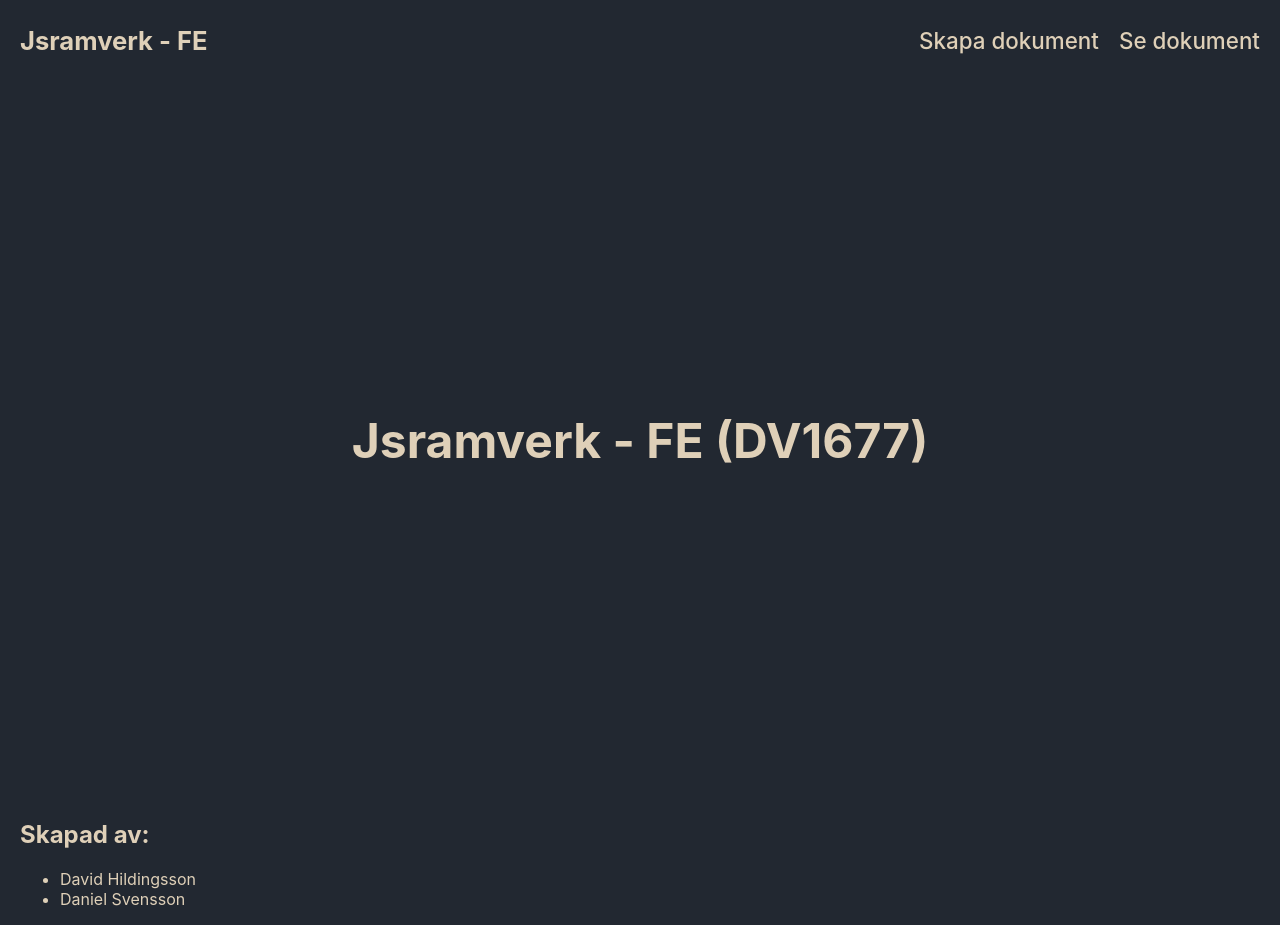
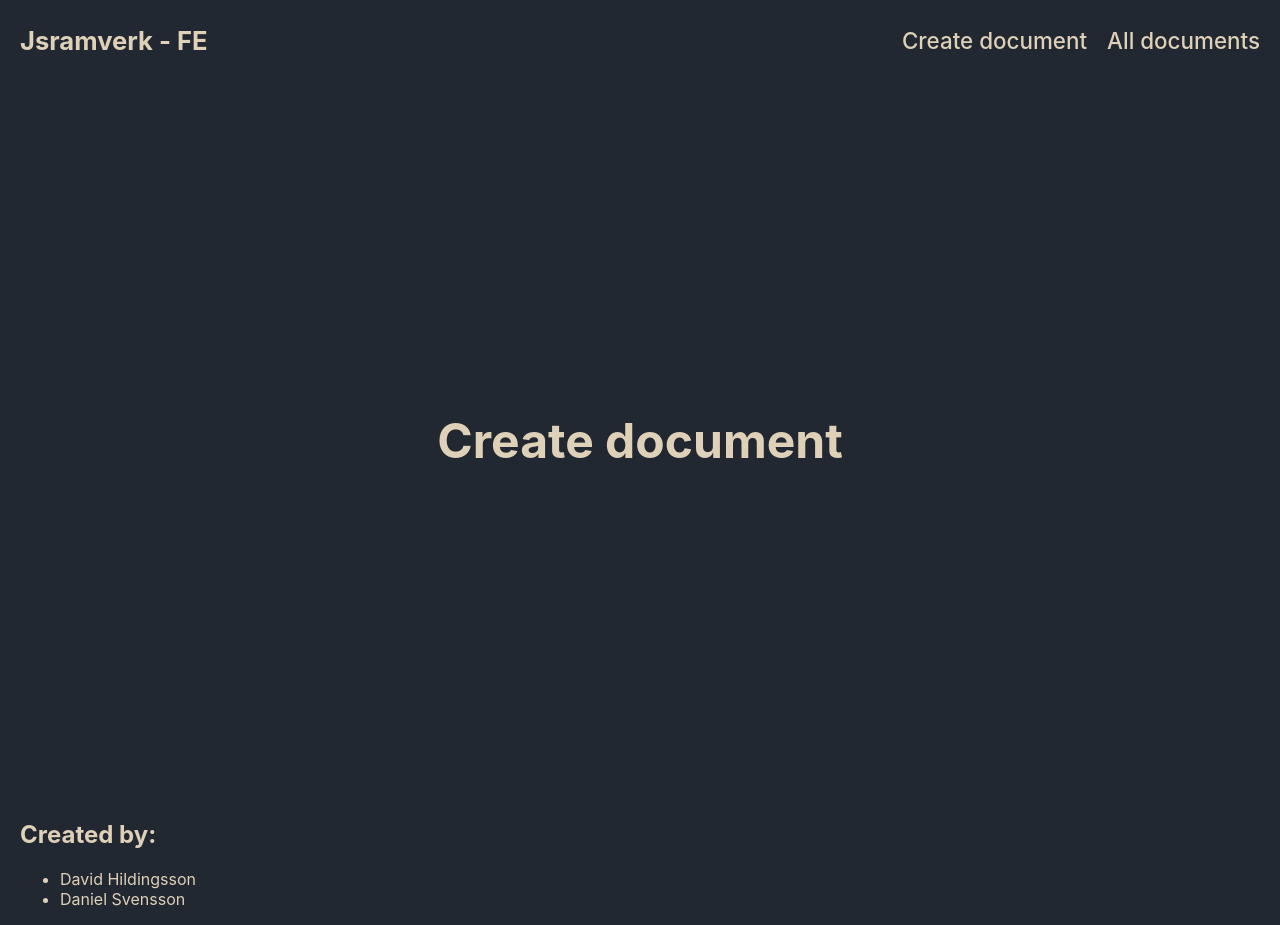
Before and after one commit to hildingen/jsramverk-fe, a React (Create React App) app: page /create-document in a window 1280 px wide. Built offline with nearby package versions, Linux system fonts and the light colour scheme.

Commit message:
feat: add react-router and dummy pages

```diff
--- a/package.json
+++ b/package.json
@@ -9,6 +9,7 @@
     "@testing-library/user-event": "^13.5.0",
     "react": "^19.1.1",
     "react-dom": "^19.1.1",
+    "react-router-dom": "^7.9.1",
     "react-scripts": "5.0.1",
     "web-vitals": "^2.1.4"
   },
--- a/src/App.js
+++ b/src/App.js
@@ -1,10 +1,21 @@
+import { BrowserRouter, Routes, Route } from 'react-router-dom';
 import './styles/App.css';
+import Home from './components/pages/Home';
+import ViewDocuments from './components/pages/View-Documents';
+import CreateDocuments from './components/pages/Create-document';
+
 
 function App() {
   return (
-    <div className="App">
-        <h1>Jsramverk - FE (DV1677)</h1>
-    </div>
+    <BrowserRouter>
+
+      <Routes>
+        <Route path="/" element={<Home />} />
+        <Route path="/create-document" element={<CreateDocuments />} />
+        <Route path="/view-documents" element={<ViewDocuments />} />
+      </Routes>
+
+    </BrowserRouter>
   );
 }
 
--- a/src/components/navigation/Footer.jsx
+++ b/src/components/navigation/Footer.jsx
@@ -3,7 +3,7 @@ import React from 'react'
 export default function Footer() {
   return (
     <div>
-      <h2>Skapad av:</h2>
+      <h2>Created by:</h2>
       <ul>
         <li>David Hildingsson</li>
         <li>Daniel Svensson</li>
--- a/src/components/navigation/Navbar.jsx
+++ b/src/components/navigation/Navbar.jsx
@@ -9,12 +9,12 @@ export default function Navbar() {
         </a>
 
         <div class="nav-links">
-            <a href="/skapa-dokument">
-                Skapa dokument
+            <a href="/create-document">
+                Create document
             </a>
 
-            <a href="/se-dokument">
-                Se dokument
+            <a href="/view-documents">
+                All documents
             </a>
         </div>
 
--- /dev/null
+++ b/src/components/pages/Create-document.jsx
@@ -0,0 +1,10 @@
+import React from 'react'
+import '../../styles/Home.css'
+
+export default function CreateDocuments() {
+  return (
+    <div className="App">
+        <h1>Create document</h1>
+    </div>
+  )
+}
--- /dev/null
+++ b/src/components/pages/Home.jsx
@@ -0,0 +1,10 @@
+import React from 'react'
+import '../../styles/Home.css'
+
+export default function Home() {
+  return (
+    <div className="App">
+        <h1>Jsramverk - FE (DV1677)</h1>
+    </div>
+  )
+}
--- /dev/null
+++ b/src/components/pages/View-Documents.jsx
@@ -0,0 +1,10 @@
+import React from 'react'
+import '../../styles/Home.css'
+
+export default function ViewDocuments() {
+  return (
+    <div className="App">
+        <h1>Jsramverk - FE (DV1677)</h1>
+    </div>
+  )
+}
--- /dev/null
+++ b/src/styles/Home.css
@@ -0,0 +1,11 @@
+.App {
+    min-height: calc(100vh - 80px);
+    display: flex;
+    justify-content: center;
+    align-items: center;
+}
+
+.App h1 {
+    font-size: 3rem;
+    font-weight: bold;
+}
```
Also changed, not shown: 1 other file (tests, documents, lock files or other folders).
